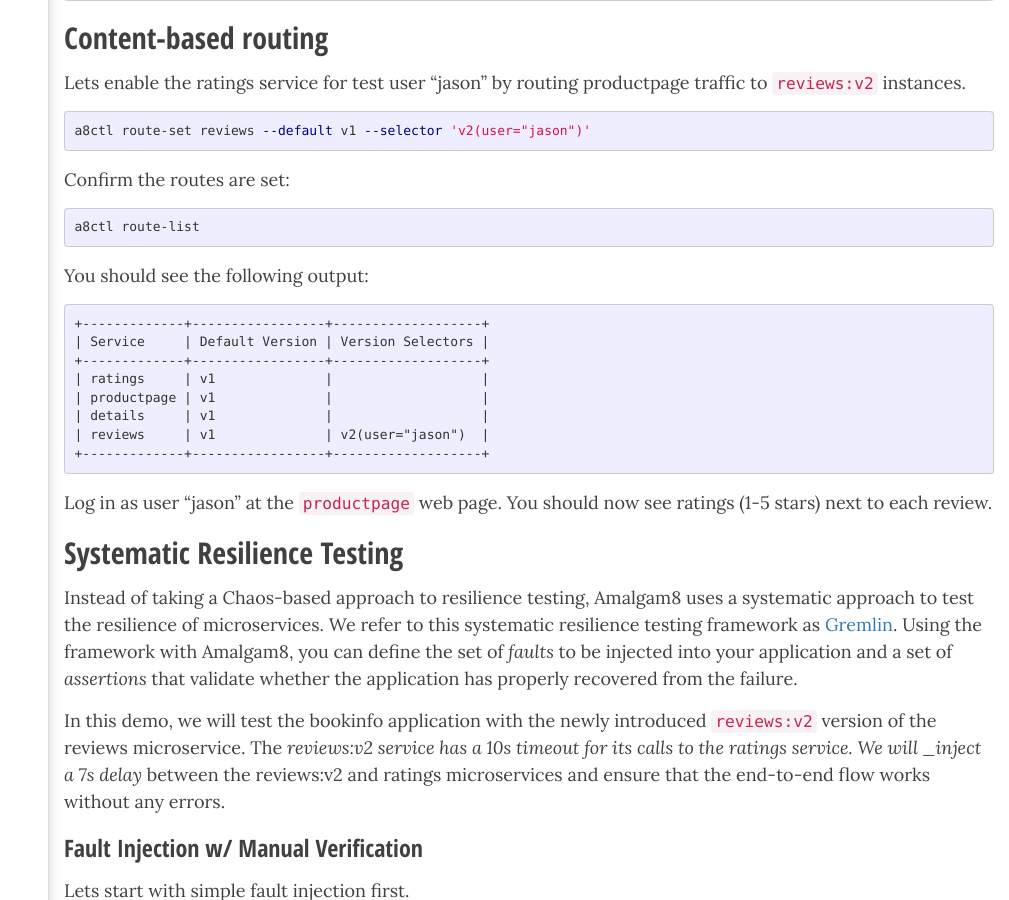
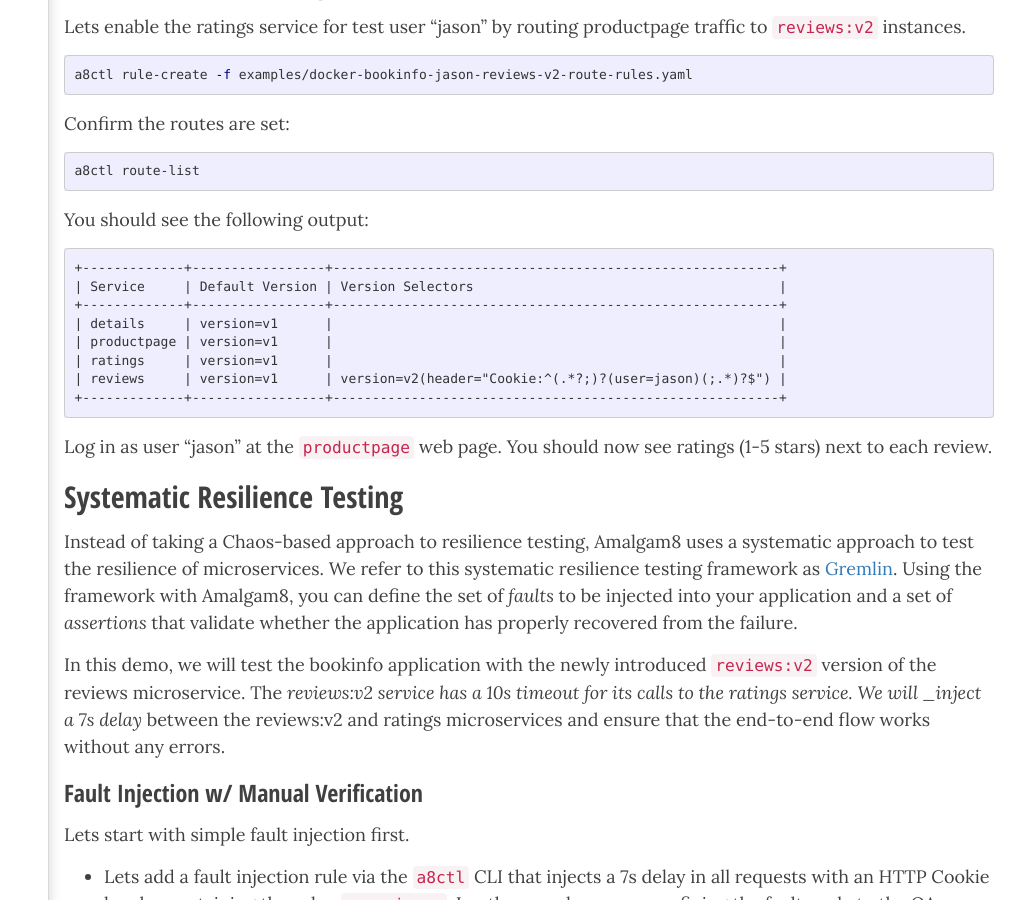
Before and after one commit to amalgam8/amalgam8.github.io, a Jekyll site: the page built from _docs/1-demo/bookinfo.md, in a window 1280 px wide and 900 px high, scrolled down 3846 px. Shown: the whole window, without its empty margins (271-1280 px from the left). Built offline with Jekyll 4.4.1, drawn with Linux system fonts in a browser that asks for light colours; nearby versions of some CDN libraries; some of the changed text lies outside the part shown.

Commit message:
CLI and rules schema changes

````diff
--- a/_docs/1-demo/bookinfo.md
+++ b/_docs/1-demo/bookinfo.md
@@ -127,14 +127,14 @@
 The expected output is the following:
 
 ```bash
-+-------------+---------------------+
-| Service     | Instances           |
-+-------------+---------------------+
-| reviews     | v1(1), v2(1), v3(1) |
-| details     | v1(1)               |
-| ratings     | v1(1)               |
-| productpage | v1(1)               |
-+-------------+---------------------+
++-------------+------------------------------+
+| Service     | Instances                    |
++-------------+------------------------------+
+| details     | version=v1(1)                |
+| productpage | version=v1(1)                |
+| ratings     | version=v1(1)                |
+| reviews     | version=v1(1), version=v2(1) |
++-------------+------------------------------+
 ```
 
 There are 4 microservices as described in the diagram above. The `reviews`
@@ -154,10 +154,7 @@
 Lets route all of the incoming traffic to version `v1` only for each service.
 
 ```bash
-a8ctl route-set productpage --default v1
-a8ctl route-set ratings --default v1
-a8ctl route-set details --default v1
-a8ctl route-set reviews --default v1
+a8ctl rule-create -f examples/docker-bookinfo-default-route-rules.yaml
 ```
 
 Confirm the routes are set by running the following command:
@@ -172,10 +169,10 @@
 +-------------+-----------------+-------------------+
 | Service     | Default Version | Version Selectors |
 +-------------+-----------------+-------------------+
-| ratings     | v1              |                   |
-| productpage | v1              |                   |
-| details     | v1              |                   |
-| reviews     | v1              |                   |
+| details     | version=v1      |                   |
+| productpage | version=v1      |                   |
+| ratings     | version=v1      |                   |
+| reviews     | version=v1      |                   |
 +-------------+-----------------+-------------------+
 ```
 
@@ -197,7 +194,7 @@
 traffic to `reviews:v2` instances.
 
 ```bash
-a8ctl route-set reviews --default v1 --selector 'v2(user="jason")'
+a8ctl rule-create -f examples/docker-bookinfo-jason-reviews-v2-route-rules.yaml
 ```
 
 Confirm the routes are set:
@@ -209,14 +206,14 @@
 You should see the following output:
 
 ```
-+-------------+-----------------+-------------------+
-| Service     | Default Version | Version Selectors |
-+-------------+-----------------+-------------------+
-| ratings     | v1              |                   |
-| productpage | v1              |                   |
-| details     | v1              |                   |
-| reviews     | v1              | v2(user="jason")  |
-+-------------+-----------------+-------------------+
++-------------+-----------------+---------------------------------------------------------+
+| Service     | Default Version | Version Selectors                                       |
++-------------+-----------------+---------------------------------------------------------+
+| details     | version=v1      |                                                         |
+| productpage | version=v1      |                                                         |
+| ratings     | version=v1      |                                                         |
+| reviews     | version=v1      | version=v2(header="Cookie:^(.*?;)?(user=jason)(;.*)?$") |
++-------------+-----------------+---------------------------------------------------------+
 ```
 
 Log in as user "jason" at the `productpage` web page.
@@ -248,7 +245,7 @@
   user.
 
   ```bash
-  a8ctl action-add --source reviews:v2 --destination ratings --cookie user=jason --action 'v1(1->delay=7)'
+  a8ctl rule-create -f examples/docker-bookinfo-jason-7s-delay.yaml
   ```
 
   Verify the rule has been set by running this command:
@@ -260,11 +257,11 @@
   You should see the following output:
 
   ```
-  +-------------+----------------+---------------------------+----------+--------------------+--------------------------------------+
-  | Destination | Source         | Headers                   | Priority | Actions            | Rule Id                              |
-  +-------------+----------------+---------------------------+----------+--------------------+--------------------------------------+
-  | ratings     | reviews:v2     | Cookie:.*?user=jason      | 10       | v1(1.0->delay=7.0) | e76d79e6-8b3e-45a7-87e7-674480a92d7c |
-  +-------------+----------------+---------------------------+----------+--------------------+--------------------------------------+
+  +-------------+--------------------+------------------------------------+----------+------------------------+--------------------------------------+
+  | Destination | Source             | Headers                            | Priority | Actions                | Rule ID                              |
+  +-------------+--------------------+------------------------------------+----------+------------------------+--------------------------------------+
+  | ratings     | reviews:version=v2 | Cookie:^(.*?;)?(user=jason)(;.*)?$ | 10       | version=v1(1->delay=7) | d9dd3823-370f-49b7-a2df-2b5b5e7df574 |
+  +-------------+--------------------+------------------------------------+----------+------------------------+--------------------------------------+
   ```
 
 * Lets see the fault injection in action. Ideally the frontpage of the
@@ -308,8 +305,16 @@
 
 * Remove the delay rule that we added in the previous step:
 
+  First, use the `action-list` command to list all actions (`rule-get -a` could also be used)
+
   ```bash
-  a8ctl rule-clear
+  a8ctl action-list
+  ```
+
+  Copy the rule ID and delete it
+
+  ```bash
+  a8ctl rule-delete -i xxxxxxxxxxx
   ```
 
 * Run the recipe using the following command from the main examples folder:
@@ -338,14 +343,14 @@
   Expected output:
 
   ```
-  +-----------------------+----------------+----------------+--------+-----------------------------------+
-  | AssertionName         | Source         | Destination    | Result | ErrorMsg                          |
-  +-----------------------+----------------+----------------+--------+-----------------------------------+
-  | bounded_response_time | gateway        | productpage:v1 | PASS   |                                   |
-  | http_status           | gateway        | productpage:v1 | PASS   |                                   |
-  | http_status           | productpage:v1 | reviews:v2     | FAIL   | unexpected connection termination |
-  | http_status           | reviews:v2     | ratings:v1     | PASS   |                                   |
-  +-----------------------+----------------+----------------+--------+-----------------------------------+
+  +-----------------------+------------------------+------------------------+--------+-----------------------------------+
+  | Assertion             | Source                 | Destination            | Result | Error                             |
+  +-----------------------+------------------------+------------------------+--------+-----------------------------------+
+  | bounded_response_time | gateway:version=none   | productpage:version=v1 | PASS   |                                   |
+  | http_status           | gateway:version=none   | productpage:version=v1 | PASS   |                                   |
+  | http_status           | productpage:version=v1 | reviews:version=v2     | FAIL   | unexpected connection termination |
+  | http_status           | reviews:version=v2     | ratings:version=v1     | PASS   |                                   |
+  +-----------------------+------------------------+------------------------+--------+-----------------------------------+
   ```
 
   **Note:** When logs from logstash do not appear in elasticsearch by the
@@ -404,52 +409,53 @@
 new version (`reviews:v3`), lets route all user traffic from `reviews:v1`
 to `reviews:v3` in a gradual manner.
 
-First, stop any `reviews:v2` traffic:
+First, clear all the rules and set default routes:
 
 ```bash
-a8ctl route-set reviews --default v1
+a8ctl rule-delete -a -f
+a8ctl rule-create -f examples/docker-bookinfo-default-route-rules.yaml
 ```
 
 Now, transfer traffic from `reviews:v1` to `reviews:v3` with the following series of commands:
 
 ```bash
-a8ctl traffic-start reviews v3
+a8ctl traffic-start -s reviews -v version=v3
 ```
 
 You should see:
 
 ```
-Transfer starting for reviews: diverting 10% of traffic from v1 to v3
+Transfer starting for "reviews": diverting 10% of traffic from "version=v1" to "version=v3"
 ```
 
 Things seem to be going smoothly. Lets increase traffic to reviews:v3 by another 10%.
 
 ```bash
-a8ctl traffic-step reviews
+a8ctl traffic-step -s reviews
 ```
 
 You should see:
 
 ```
-Transfer step for reviews: diverting 20% of traffic from v1 to v3
+Transfer starting for "reviews": diverting 20% of traffic from "version=v1" to "version=v3"
 ```
 
 Lets route 50% of traffic to `reviews:v3`
 
 ```bash
-a8ctl traffic-step reviews --amount 50
+a8ctl traffic-step -s reviews -a 50
 ```
 
 We are confident that our Bookinfo app is stable. Lets route 100% of traffic to `reviews:v3`
 
 ```bash
-a8ctl traffic-step reviews --amount 100
+a8ctl traffic-step -s reviews -a 100
 ```
 
 You should see:
 
 ```
-Transfer complete for reviews: sending 100% of traffic to v3
+Transfer complete for "reviews": sending 100% of traffic to "version=v3"
 ```
 
 If you log in to the `productpage` as any user, you should see book reviews
````
Also changed, not shown: _docs/1-demo/helloworld.md (+16 -8 lines), _docs/2-controlplane/1-controller/rules-dsl.md (+9 -3 lines).
